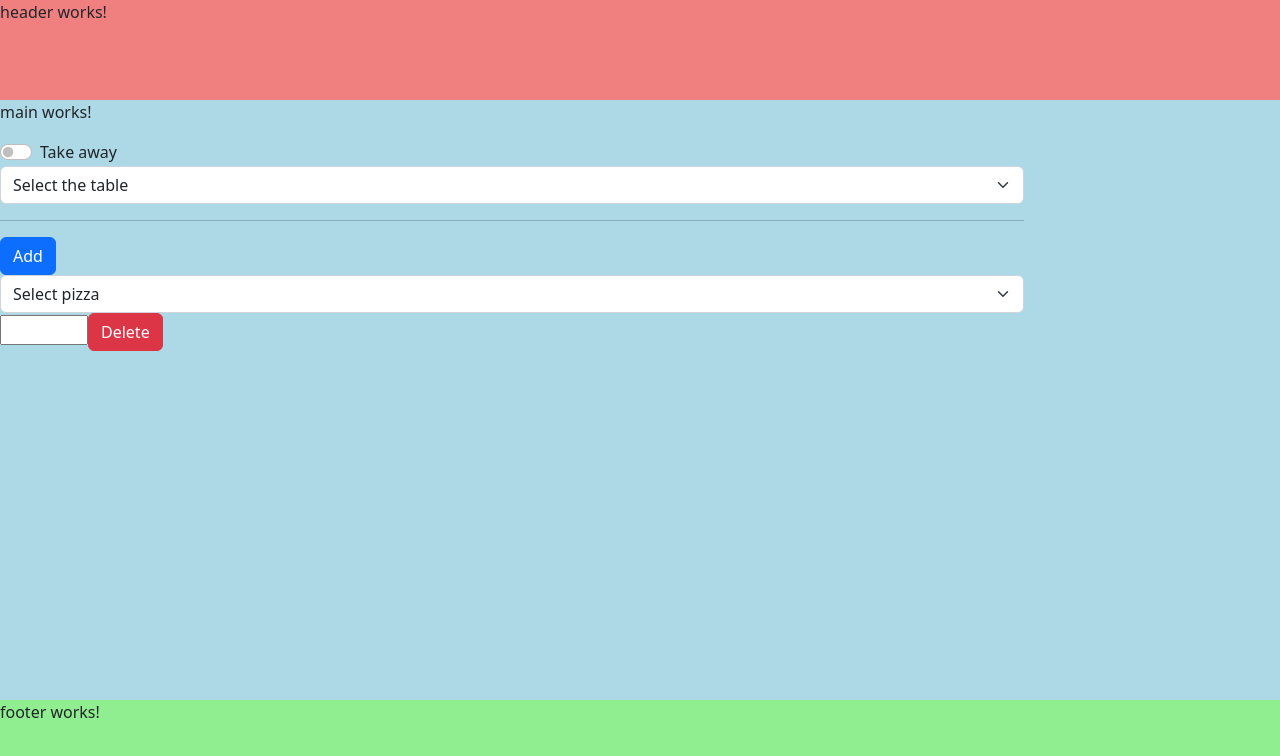
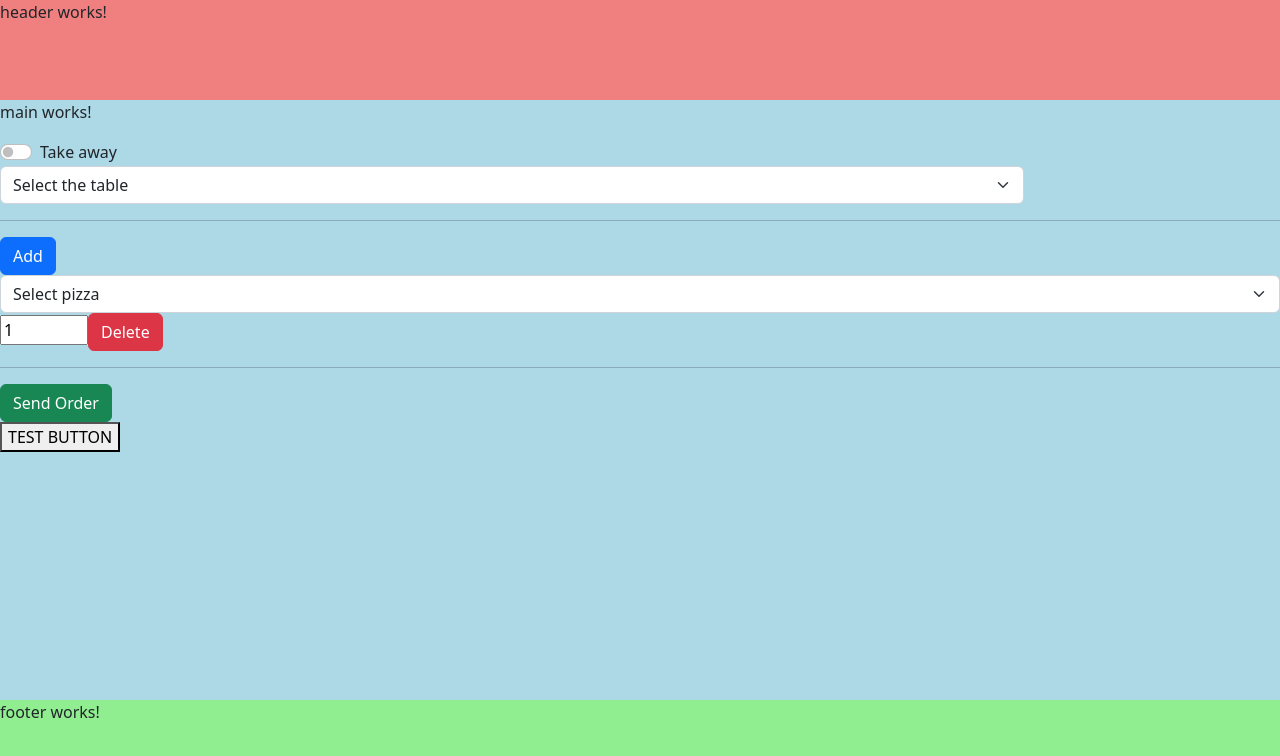
Before and after one commit to Tektronplus/order-management-system-angular, an Angular app: page / in a window 1280 px wide. Shown: the top 756 px of the page. Built offline with nearby package versions, Linux system fonts and the light colour scheme.

Commit message:
Form Order
I finished to made the structure and the basic logic of form order

```diff
--- a/src/app/main/form-order/form-order.component.html
+++ b/src/app/main/form-order/form-order.component.html
@@ -1,5 +1,4 @@
 <div class="container-form">
-  <div>
   <div class="form-check form-switch">
     <input
       class="form-check-input"
@@ -14,7 +13,7 @@
   </div>
 
   <div *ngIf="!isTakeAway; else isTakeAwayComponent">
-      <select class="form-select">
+    <select class="form-select" (change)="setNumberTable($event)">
       <option selected>Select the table</option>
       <option *ngFor="let table of tablesDB" value="{{ table }}">
         {{ table }}
@@ -24,16 +23,36 @@
 
   <ng-template #isTakeAwayComponent>
     <div>
-        <input type="text" class="form-control" placeholder="First name" />
+      <input
+        type="text"
+        class="form-control"
+        placeholder="First name"
+        (change)="setFirstNameClient($event)"
+      />
     </div>
     <div>
-        <input type="text" class="form-control" placeholder="Last name" />
+      <input
+        type="text"
+        class="form-control"
+        placeholder="Last name"
+        (change)="setLastNameClient($event)"
+      />
     </div>
     <div>
-        <input type="text" class="form-control" placeholder="Address" />
+      <input
+        type="text"
+        class="form-control"
+        placeholder="Address"
+        (change)="setAddressClient($event)"
+      />
     </div>
     <div>
-        <input type="text" class="form-control" placeholder="Phone number" />
+      <input
+        type="text"
+        class="form-control"
+        placeholder="Phone number"
+        (change)="setPhoneNumberClient($event)"
+      />
     </div>
   </ng-template>
 </div>
@@ -45,15 +64,35 @@
     Add
   </button>
 
-    <div *ngFor="let orderForm of ordersFormDB; let indexOrderForm = index">
-      <select class="form-select">
+  <div *ngFor="let orderForm of orderPizzaFormDB; let indexOrderForm = index">
+    <select class="form-select" (change)="changePizza($event, indexOrderForm)">
       <option selected>Select pizza</option>
       <option *ngFor="let pizza of pizzasDB" value="{{ pizza[1] }}">
         {{ pizza[0] }}
       </option>
     </select>
-      <input type="number" min="0" max="10" />
-      <button type="button" class="btn btn-danger" (click)="deleteOrderForm(indexOrderForm)">Delete</button>
+
+    <input
+      type="number"
+      min="0"
+      max="10"
+      value="1"
+      (change)="changeQuantity($event, indexOrderForm)"
+    />
+    <button
+      type="button"
+      class="btn btn-danger"
+      (click)="deleteOrderForm(indexOrderForm)"
+    >
+      Delete
+    </button>
   </div>
+
+  <hr />
+
+  <button type="button" class="btn btn-success" (click)="sendOrder()">
+    Send Order
+  </button>
 </div>
-</div>
+
+<button (click)="printTest()">TEST BUTTON</button>
--- a/src/app/main/form-order/form-order.component.ts
+++ b/src/app/main/form-order/form-order.component.ts
@@ -11,18 +11,75 @@ export class FormOrderComponent implements OnInit {
   ngOnInit(): void {}
 
   /* VARIABLES */
+  mainOrderArray = [];
+
   isTakeAway: boolean = false;
+
+  numberTable: string = '';
+  firstNameClient: string = '';
+  lastNameClient: string = '';
+  addressClient: string = '';
+  phoneNumberClient: string = '';
+
+  orderPizzaFormDB: Array<[string, number, number]> = [['Pizza', 0, 0]];
 
   /* SETTERS & GETTERS  */
   setIsTakeAway = () => (this.isTakeAway = !this.isTakeAway);
+  setNumberTable = (e) => (this.numberTable = e.target.value);
+  setFirstNameClient = (e) => (this.firstNameClient = e.target.value);
+  setLastNameClient = (e) => (this.lastNameClient = e.target.value);
+  setAddressClient = (e) => (this.addressClient = e.target.value);
+  setPhoneNumberClient = (e) => (this.phoneNumberClient = e.target.value);
 
   /* METHODS */
+
+  //Data Client methods
+
+  //Pizza Order Methods
   addOrderForm() {
-    this.ordersFormDB.push(['Margherita', 1, 1]); //TEST
+    this.orderPizzaFormDB.push(['Pizza', 0, 0]); //TEST
   }
 
   deleteOrderForm(index: number) {
-    this.ordersFormDB.splice(index, 1);
+    this.orderPizzaFormDB.splice(index, 1);
+  }
+
+  changePizza(e, index) {
+    let pizzaName = e.target[e.target.options.selectedIndex].text;
+    let pizzaPrice = parseFloat(e.target.value);
+
+    this.orderPizzaFormDB[index][0] = pizzaName;
+    this.orderPizzaFormDB[index][1] = pizzaPrice;
+  }
+  changeQuantity(e, index) {
+    let pizzaQuantity = e.target.value;
+
+    this.orderPizzaFormDB[index][2] = pizzaQuantity;
+  }
+
+  //Send Order
+  sendOrder() {
+    if (this.isTakeAway) {
+      this.mainOrderArray.push([
+        this.firstNameClient,
+        this.lastNameClient,
+        this.addressClient,
+        this.phoneNumberClient,
+        this.orderPizzaFormDB,
+      ]);
+    } else {
+      this.mainOrderArray.push([this.numberTable, this.orderPizzaFormDB]);
+    }
+    console.log(this.mainOrderArray);
+  }
+
+  //Test Methods
+  printTest() {
+    console.log(this.orderPizzaFormDB);
+    console.log(this.firstNameClient);
+    console.log(this.lastNameClient);
+    console.log(this.addressClient);
+    console.log(this.phoneNumberClient);
   }
 
   /* PLACEHOLDER DATABASE */
@@ -58,5 +115,4 @@ export class FormOrderComponent implements OnInit {
     ['Monzese', 4.9],
     ['Ananas', 10.9],
   ];
-  ordersFormDB: Array<[string, number, number]> = [['Margherita', 1, 1]];
 }
```
Also changed, not shown: src/app/main/form-order/form-order.component.css (line endings or trailing spaces). Lines whose indentation alone changed are shown as unchanged.
